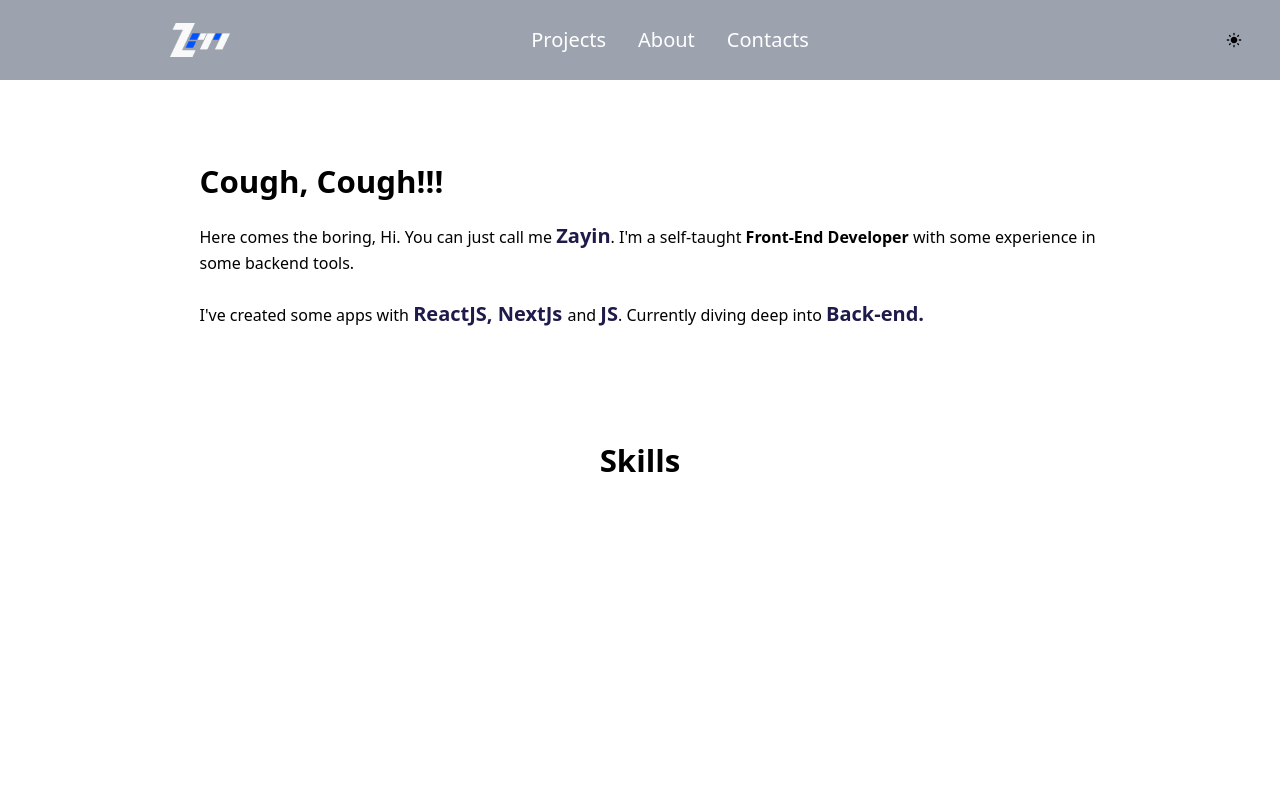
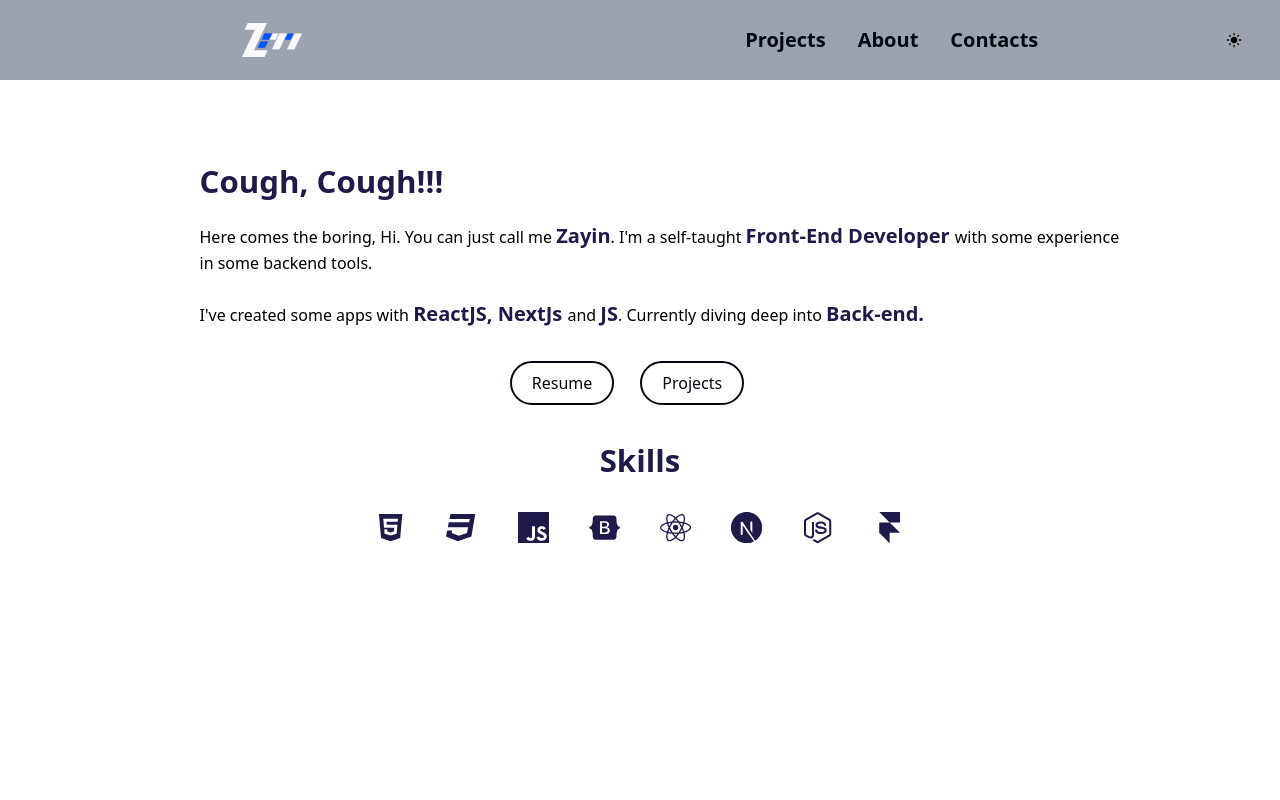
Before and after one commit to zayinhd/portfolio-website, a Next.js app: page / in a window 1280 px wide. Shown: the top 800 px of the page. Built offline with nearby package versions, Linux system fonts and the light colour scheme.

Commit message:
Added more Dark mode

```diff
--- a/app/components/navigation/navbar/index.tsx
+++ b/app/components/navigation/navbar/index.tsx
@@ -15,7 +15,8 @@ const Navbar: React.FC<NavbarProps> = ({ toggle }) => {
                 <div className="container mx-auto px-4 h-full">
                     <div className="flex justify-around items-center h-full">
                         <Logo />
-                        <ul className="hidden md:flex gap-x-6 text-white text-xl">
+                        <div>
+                            <ul className="hidden md:flex gap-x-6 text-black text-xl font-bold dark:text-white">
                                 <li>
                                     <Link href="/projects">
                                         <p>Projects</p>
@@ -57,6 +58,7 @@ const Navbar: React.FC<NavbarProps> = ({ toggle }) => {
                         </div>
                     </div>
                 </div>
+            </div>
         </>
     );
 };
--- a/app/components/navigation/sidebar/index.tsx
+++ b/app/components/navigation/sidebar/index.tsx
@@ -9,7 +9,7 @@ const Sidebar: React.FC<SidebarProps> = ({ isOpen, toggle }) => {
     return (
         <>
             <div
-                className="sidebar-container transition  fixed w-full h-full overflow-hidden justify-center bg-primary grid pt-[30px] left-0 z-10"
+                className="sidebar-container transition  fixed w-full h-full overflow-hidden justify-center bg-grey dark:bg-primary dark:text-white grid pt-[30px] left-0 z-10"
                 style={{
                     opacity: `${isOpen ? "1" : "0"}`,
                     top: ` ${isOpen ? "0" : "-100%"}`,
@@ -30,7 +30,7 @@ const Sidebar: React.FC<SidebarProps> = ({ isOpen, toggle }) => {
                     </svg>
                 </button>
 
-                <ul className="sidebar-nav  flex flex-col justify-evenly items-start text-center text-5xl leading-relaxed">
+                <ul className="sidebar-nav  flex flex-col justify-evenly items-start text-center text-5xl font-bold leading-relaxed">
                     <li>
                         <Link href="/projects" onClick={toggle}>
                             <p>Projects</p>
--- a/app/components/stacks/index.tsx
+++ b/app/components/stacks/index.tsx
@@ -60,7 +60,7 @@ const Stacks = () => {
                     <motion.button
                         whileHover={{ scale: 1.1 }} // Scale up by 10% on hover
                         whileTap={{ scale: 0.9 }} // Scale down by 10% on tap
-                        className="bg-blue-500 text-white font-bold py-2 px-4 rounded-md"
+                        className="bg-blue-500 text-primary font-bold py-2 px-4 rounded-md dark:text-white"
                     >
                         <li key={stack.id} className="text-3xl">
                             {stack.icon}
--- a/app/page.tsx
+++ b/app/page.tsx
@@ -18,12 +18,14 @@ const Home = () => {
                         ease: [0, 0.71, 0.2, 1.01],
                     }}
                 >
-                    <h1 className="text-3xl font-bold">Cough, Cough!!!</h1>
+                    <h1 className="text-3xl text-primary dark:text-white font-bold">
+                        Cough, Cough!!!
+                    </h1>
                     <p className="pt-3">
                         Here comes the boring, Hi. You can just call me{" "}
                         <b className="text-bd">Zayin</b>. I'm a self-taught{" "}
-                        <b>Front-End Developer </b> with some experience in some
-                        backend tools.
+                        <b className="text-bd">Front-End Developer </b> with
+                        some experience in some backend tools.
                         <br />
                         <br />
                         I've created some apps with{" "}
@@ -36,21 +38,23 @@ const Home = () => {
                     <motion.button
                         whileHover={{ scale: 1.1 }} // Scale up by 10% on hover
                         whileTap={{ scale: 0.9 }} // Scale down by 10% on tap
-                        className="mr-5 border-2 border-white rounded-full text-white py-1 px-4 bg-transparent hover:bg-primary"
+                        className="btn-info"
                     >
                         <Link href="/">Resume</Link>
                     </motion.button>
                     <motion.button
                         whileHover={{ scale: 1.1 }} // Scale up by 10% on hover
                         whileTap={{ scale: 0.9 }} // Scale down by 10% on tap
-                        className="mr-5 border-2 border-white rounded-full text-white py-1 px-4 bg-transparent hover:bg-primary"
+                        className="btn-info"
                     >
                         <Link href="/projects">Projects</Link>
                     </motion.button>
                 </div>
             </div>
             <div className="text-center">
-                <h1 className="text-3xl font-bold">Skills</h1>
+                <h1 className="text-3xl font-bold text-primary dark:text-white">
+                    Skills
+                </h1>
                 <div className="mt-3 flex flex-wrap">
                     <Stacks />
                 </div>
--- a/styles/globals.css
+++ b/styles/globals.css
@@ -5,6 +5,9 @@
 /* Your custom styles here */
 @layer components {
     .text-bd {
-        @apply text-xl text-primary;
+        @apply text-xl text-primary dark:text-white;
+    }
+    .btn-info {
+        @apply mr-5 border-2 border-black dark:border-white rounded-full text-black dark:text-white py-1 px-4 bg-transparent hover:bg-grey dark:hover:bg-primary;
     }
 }
```
Lines whose indentation alone changed are shown as unchanged.
